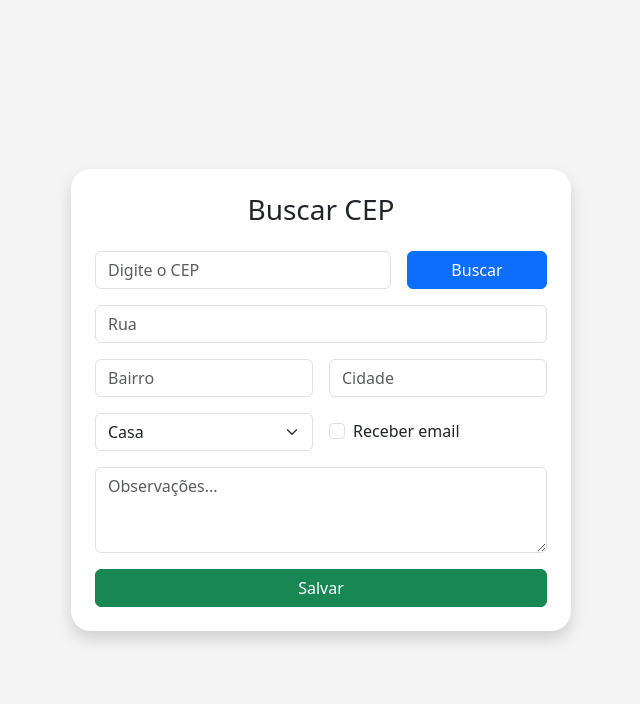
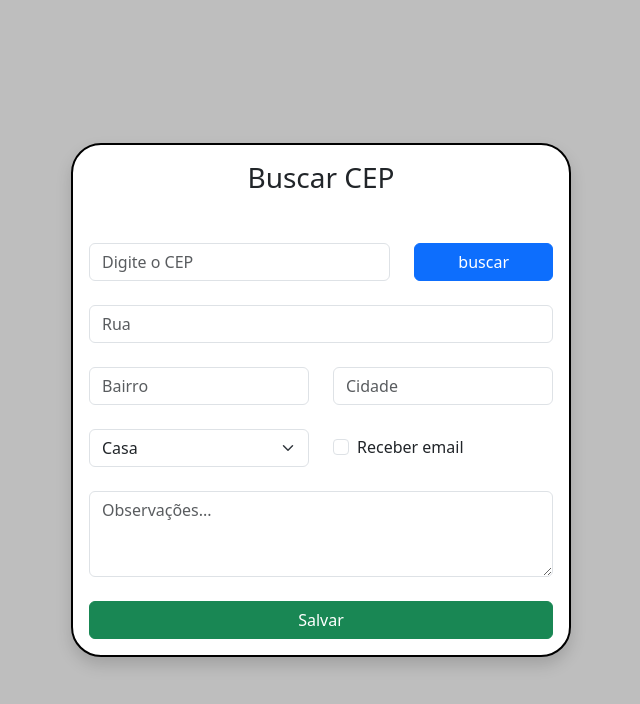
Before and after one commit to enzo-castro/senai-enzo, a plain HTML site: page java.html in a window 1280 px wide. Shown: the whole page, without its empty margins (319-959 px from the left). Drawn offline with nearby package versions, Linux system fonts and the light colour scheme.

Commit message:
buscador de CEP

```diff
--- a/java.html
+++ b/java.html
@@ -15,8 +15,8 @@
   <style>
 
     body{
-      background:#f4f4f4;
-      height:100vh;
+      background:#bebebe;
+      height: 100vh;
       display:flex;
       justify-content:center;
       align-items:center;
@@ -25,8 +25,8 @@
     .card{
       width:100%;
       max-width:500px;
-      border:none;
-      border-radius:20px;
+      border:rgb(0, 0, 0) 2px solid;
+      border-radius:30px;
     }
 
   </style>
@@ -34,13 +34,13 @@
 
 <body>
 
-  <div class="card shadow p-4">
+  <div class="card shadow p-3">
 
-    <h3 class="text-center mb-4">
+    <h3 class="text-center mb-5">
       Buscar CEP
     </h3>
 
-    <div class="row g-3">
+    <div class="row g-4">
 
       <!-- CEP -->
       <div class="col-8">
@@ -61,7 +61,7 @@
           class="btn btn-primary w-100"
           onclick="buscarCEP()"
         >
-          Buscar
+          buscar
         </button>
 
       </div>
```
